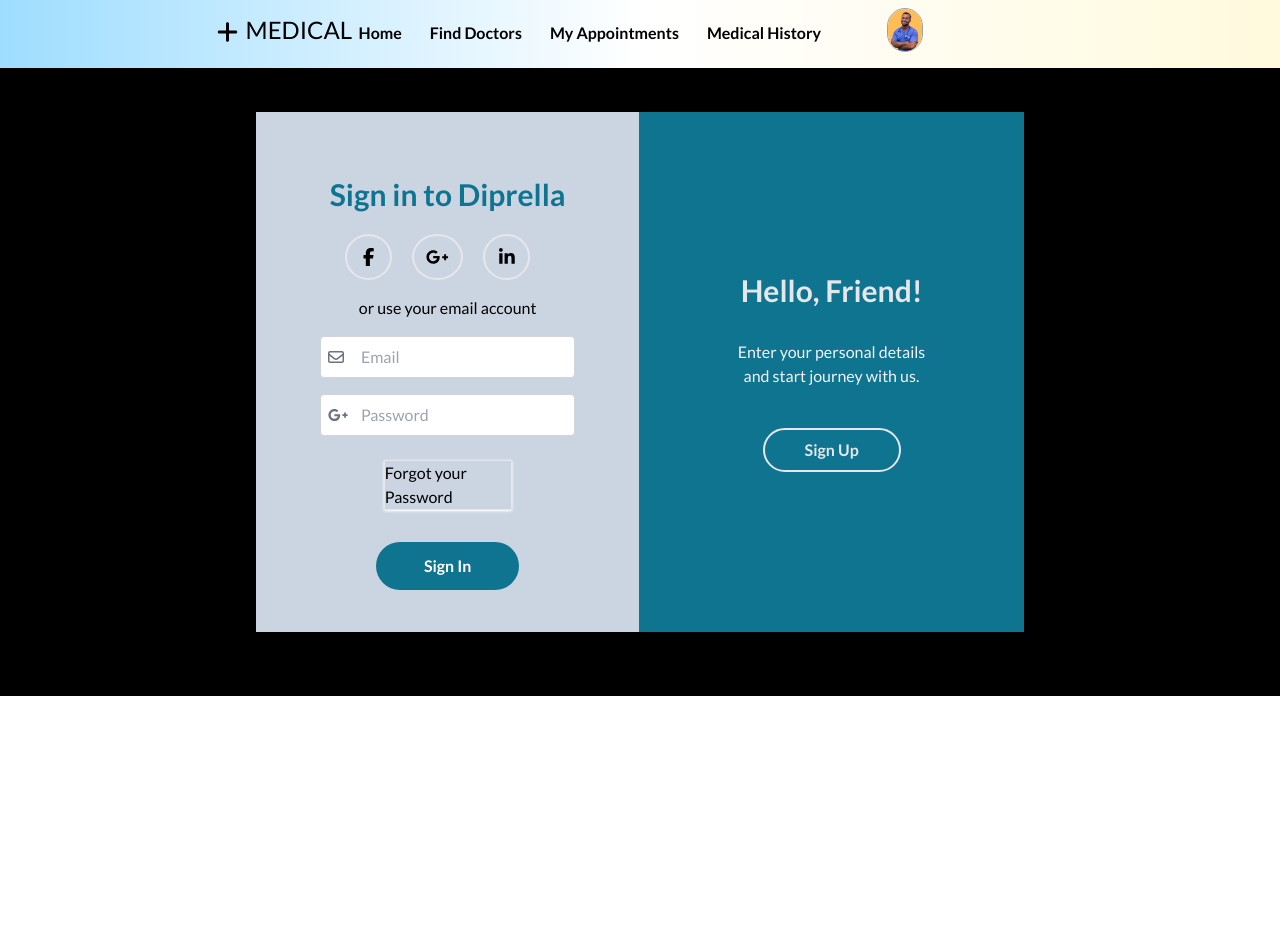
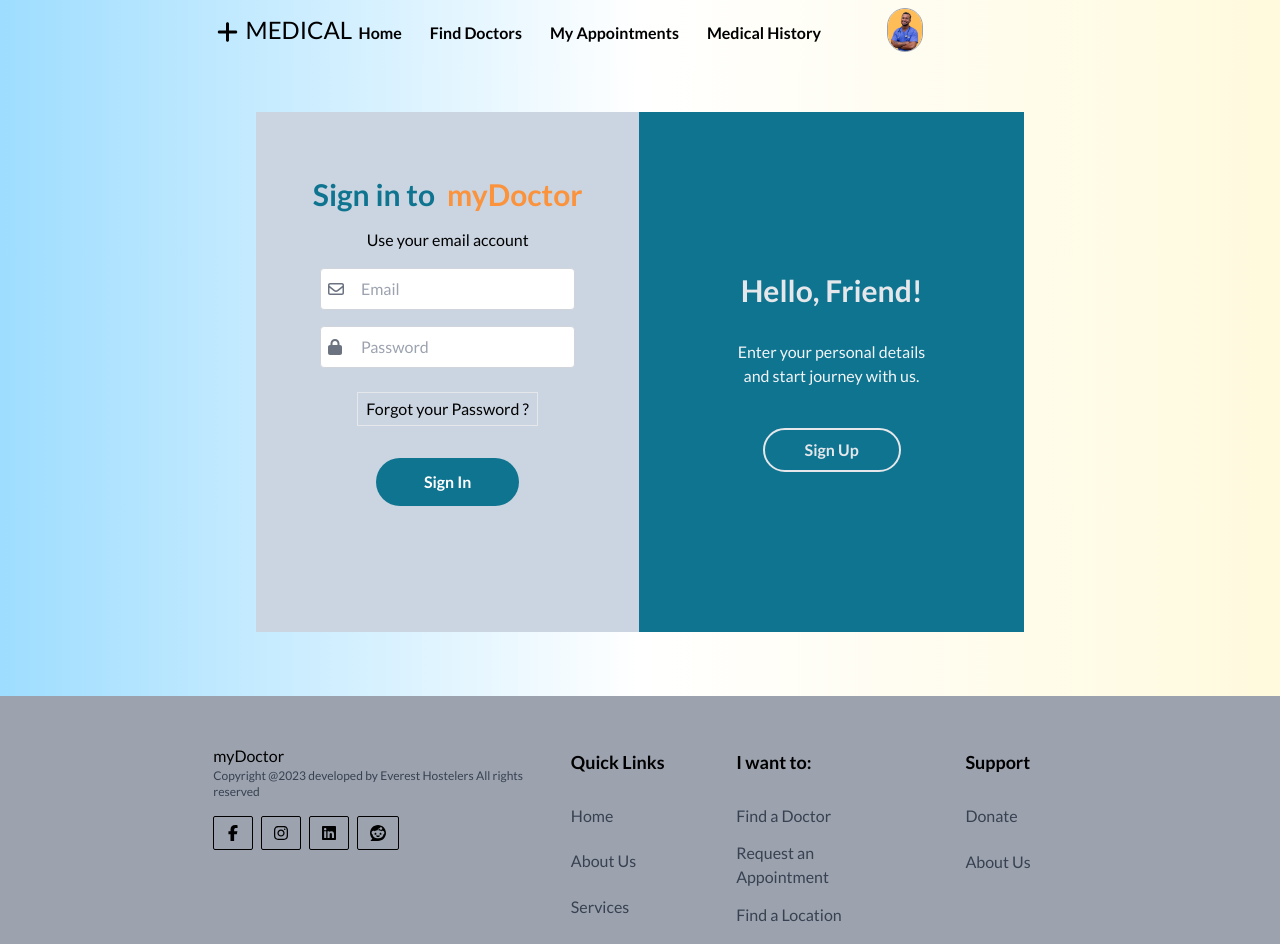
Before and after one commit to SSJSMANAV/my_doctor_appointment, a React (Create React App) app: page /login in a window 1280 px wide. Shown: the top 944 px of the page. Before the commit the page ends 800 px from the top, so only its background shows below. Built offline with nearby package versions, Linux system fonts and the light colour scheme.

Commit message:
minor changes

```diff
--- a/src/App.js
+++ b/src/App.js
@@ -13,6 +13,7 @@ import MedicalHistoryList from "./Components/MedicalHistory/medical_history_list
 import Login from "./Components/Auth/Login/login";
 import SignUp from "./Components/Auth/SignUp/sign_up";
 import CheckoutForm from "./Components/CheckOut/checkout_form";
+import Footer from "./Components/Footer/footer";
 
 function App() {
   return (
@@ -57,6 +58,7 @@ function App() {
         <Route path="/login" element={<Login></Login>}></Route>
         <Route path="/signup" element={<SignUp></SignUp>}></Route>
       </Routes>
+      <Footer></Footer>
     </div>
   );
 }
--- a/src/Components/Auth/Login/login.js
+++ b/src/Components/Auth/Login/login.js
@@ -1,25 +1,19 @@
 import React from "react";
 import "./login.css";
-import { library } from "@fortawesome/fontawesome-svg-core";
 import { FontAwesomeIcon } from "@fortawesome/react-fontawesome";
 import { faEnvelope } from "@fortawesome/free-regular-svg-icons";
-import { faGooglePlusG } from "@fortawesome/free-brands-svg-icons";
 import { ToastContainer, toast } from "react-toastify";
 import "react-toastify/dist/ReactToastify.css";
-import {
-  faFacebookF,
-  faInstagram,
-  faLinkedinIn,
-  faReddit,
-} from "@fortawesome/free-brands-svg-icons";
+
 import { Link } from "react-router-dom";
+import { faLock } from "@fortawesome/free-solid-svg-icons";
 
 const LogIn = () => {
   const SignIn = () => {
     toast("Sign In Successfull");
   };
   return (
-    <main class="main-container flex bg-black ">
+    <main class="main-container flex bg-white lin-grad">
       <ToastContainer
         position="top-left"
         autoClose={1000}
@@ -34,27 +28,17 @@ const LogIn = () => {
       />
       <div className="w-3/5 bg-slate-300 mt-12 ">
         <div className="mt-16 ">
-          <div className="flex justify-around ">
-            <h1 className="text-cyan-700 font-bold text-3xl">
-              Sign in to Diprella
-            </h1>
+          <div className="flex justify-around">
+            <div className="flex flex-row">
+              <h1 className="text-cyan-700 font-bold text-3xl pr-3">
+                Sign in to
+              </h1>
+              <h1 className="text-orange-400 font-bold text-3xl"> myDoctor</h1>
+            </div>
           </div>
-          <div className="flex justify-center mt-4 ">
-            <FontAwesomeIcon
-              icon={faFacebookF}
-              className="px-4 py-3 mr-5 mt-1.5 text-lg border border-2 border-gray-200 bor-rad cursor-pointer hover:border-cyan-200 hover:shadow hover:shadow-cyan-200"
-            />
-            <FontAwesomeIcon
-              icon={faGooglePlusG}
-              className="px-3 py-3 mr-5 mt-1.5 text-lg border border-2 border-gray-200 bor-rad cursor-pointer hover:border-cyan-200 hover:shadow hover:shadow-cyan-200"
-            />
-            <FontAwesomeIcon
-              icon={faLinkedinIn}
-              className="px-3.5 py-3 mr-5 mt-1.5 text-lg border border-2 border-gray-200 bor-rad cursor-pointer hover:border-cyan-200 hover:shadow hover:shadow-cyan-200"
-            />
-          </div>
+
           <div className="flex justify-center mt-4">
-            <p>or use your email account</p>
+            <p>Use your email account</p>
           </div>
           <div className="relative mt-4 flex justify-center">
             <div className="relative w-8/12">
@@ -83,17 +67,14 @@ const LogIn = () => {
                   placeholder="Password"
                 />
                 <div className="absolute pl-2 flex items-center">
-                  <FontAwesomeIcon
-                    icon={faGooglePlusG}
-                    className="text-gray-500"
-                  />
+                  <FontAwesomeIcon icon={faLock} className="text-gray-500" />
                 </div>
               </div>
             </div>
           </div>
           <div className="flex justify-center ">
-            <div className="mt-6  flex justify-center border border-gray-200 w-1/3 cursor-pointer shadow shadow-white  hover:shadow-cyan-300 hover:text-gray-600 ">
-              <a href="#">Forgot your Password</a>
+            <div className="mt-6  border border-gray-200 px-2 py-1  cursor-pointer  hover:shadow-cyan-300 hover:text-gray-600 ">
+              <div>Forgot your Password ?</div>
             </div>
           </div>
           <div className="flex justify-center mt-8  ">
@@ -117,7 +98,7 @@ const LogIn = () => {
           <div className="flex justify-center mt-10">
             <Link
               to={"/signup"}
-              className="px-10 py-2 bg-transparent rounded-3xl font-semibold text-gray-200 border border-gray-200 border-2"
+              className="px-10 py-2 bg-transparent rounded-3xl font-semibold text-gray-200  border-gray-200 border-2"
             >
               Sign Up
             </Link>
--- a/src/Components/FindDoctors/find_doctors.js
+++ b/src/Components/FindDoctors/find_doctors.js
@@ -1,6 +1,6 @@
 import React, { useState } from "react";
 import ProfileCard from "./profile_card";
-import { faSearch } from '@fortawesome/free-solid-svg-icons';
+import { faSearch } from "@fortawesome/free-solid-svg-icons";
 import { FontAwesomeIcon } from "@fortawesome/react-fontawesome";
 
 const doctor1 = {
@@ -65,10 +65,14 @@ const FindDoctors = () => {
 
   return (
     <main>
+      <div className="lin-grad">
         <div className="flex flex-col justify-start w-4/6 my-0 mx-auto py-28">
           <div className="flex flex-row items-center justify-between">
             <div className="flex flex-row items-center">
-            <p className="pr-4 text-lg font-semibold"> Sort By Speciality :</p>
+              <p className="pr-4 text-lg font-semibold">
+                {" "}
+                Sort By Speciality :
+              </p>
               <select
                 value={selectedDoctor}
                 onChange={(e) => handleDoctorSelection(e.target.value)}
@@ -104,9 +108,10 @@ const FindDoctors = () => {
             ))}
           </div>
         </div>
+      </div>
     </main>
   );
-}
+};
 
 export default FindDoctors;
 
--- a/src/Components/FindDoctors/profile_card.js
+++ b/src/Components/FindDoctors/profile_card.js
@@ -8,7 +8,7 @@ const ProfileCard = (props) => {
     navigate(`/doctor-details/${props.doctor.id}/appointmentdates`);
   };
   return (
-    <div className="text-center bg-white-100 rounded-md shadow-md p-4 my-0 pt-12">
+    <div className="text-center bg-white-100 rounded-md  shadow-lg p-4 my-0 pt-12">
       <div className="rounded-full overflow-hidden mx-auto w-24 h-24 border border-solid  border-black ">
         <img
           src={process.env.PUBLIC_URL + props.doctor.image}
--- /dev/null
+++ b/src/Components/Footer/footer.js
@@ -0,0 +1,89 @@
+import { faFacebookF, faInstagram, faLinkedin, faReddit } from '@fortawesome/free-brands-svg-icons'
+import { FontAwesomeIcon } from '@fortawesome/react-fontawesome'
+import React from 'react'
+
+const Footer = () => {
+    return <div class="footer" className="bg-gray-400">
+    <div className="w-4/6 flex my-0 mx-auto py-12">
+      <div className="w-2/5">
+        <div className="text-left">
+          <h2>myDoctor</h2>
+          <p className=" text-xs  text-gray-700">
+            Copyright @2023 developed by Everest Hostelers All rights reserved
+          </p>
+          <div className="mt-4 cursor-pointer">
+            <FontAwesomeIcon
+              icon={faFacebookF}
+              className="border border-black px-3.5 py-2 rounded-sm "
+              style={{}}
+            />
+            <FontAwesomeIcon
+              icon={faInstagram}
+              className="border border-black ml-2 px-3 py-2 rounded-sm  "
+              style={{}}
+            />
+            <FontAwesomeIcon
+              icon={faLinkedin}
+              className="border border-black ml-2 px-3 py-2 rounded-sm  "
+              style={{}}
+            />
+            <FontAwesomeIcon
+              icon={faReddit}
+              className="border border-black ml-2 px-3 py-2 rounded-sm  "
+              style={{}}
+            />
+          </div>
+        </div>
+      </div>
+      <div className="3/5">
+        <div className="grid grid-cols-3 pl-8">
+          <div className="flex flex-col pt-1  text-left ">
+            <h1 className="font-semibold text-lg pb-4">Quick Links</h1>
+            <div className="flex flex-col h-40 justify-between mt-3 text-gray-700">
+              <p className=" hover:text-gray-200 cursor-pointer">Home</p>
+              <p className=" hover:text-gray-200 cursor-pointer">
+                About Us
+              </p>
+              <p className=" hover:text-gray-200 cursor-pointer">
+                Services
+              </p>
+              <p className=" hover:text-gray-200 cursor-pointer">Blog</p>
+            </div>
+          </div>
+          <div className="flex flex-col pt-1  text-left ">
+            <h1 className="font-semibold text-lg pb-4">I want to: </h1>
+            <div className="flex flex-col h-40 justify-between mt-3 text-gray-700">
+              <p className=" hover:text-gray-200 cursor-pointer">
+                Find a Doctor
+              </p>
+              <p className=" hover:text-gray-200 cursor-pointer">
+                Request an Appointment
+              </p>
+              <p className=" hover:text-gray-200 cursor-pointer">
+                Find a Location
+              </p>
+              <p className=" hover:text-gray-200 cursor-pointer">
+                Get a Opinion
+              </p>
+            </div>
+          </div>
+          <div className="flex flex-col pt-1  text-left pl-16">
+            <h1 className="font-semibold text-lg pb-4">Support</h1>
+            <div className="flex flex-col h-40 justify-between mt-3 text-gray-700">
+              <p className=" hover:text-gray-200 cursor-pointer">Donate</p>
+              <p className=" hover:text-gray-200 cursor-pointer">
+                About Us
+              </p>
+              <p></p>
+              <p></p>
+              <p></p>
+              <p></p>
+            </div>
+          </div>
+        </div>
+      </div>
+    </div>
+  </div>
+}
+
+export default Footer;
--- a/src/Components/MyAppointments/my_appointments.js
+++ b/src/Components/MyAppointments/my_appointments.js
@@ -36,7 +36,7 @@ const MyAppointments = () => {
                 startDate={startDate}
                 endDate={endDate}
                 placeholderText="Start Date"
-                className="text-center"
+                className="text-center bg-transparent"
               />
               <h1> - </h1>
               <DatePicker
@@ -47,7 +47,7 @@ const MyAppointments = () => {
                 endDate={endDate}
                 minDate={startDate}
                 placeholderText="End Date"
-                className="text-center"
+                className="text-center bg-transparent"
               />
             </div>
           </div>
```
Also changed, not shown: src/Components/Home/home.js (+33 -143 lines). Lines whose indentation alone changed are shown as unchanged.
